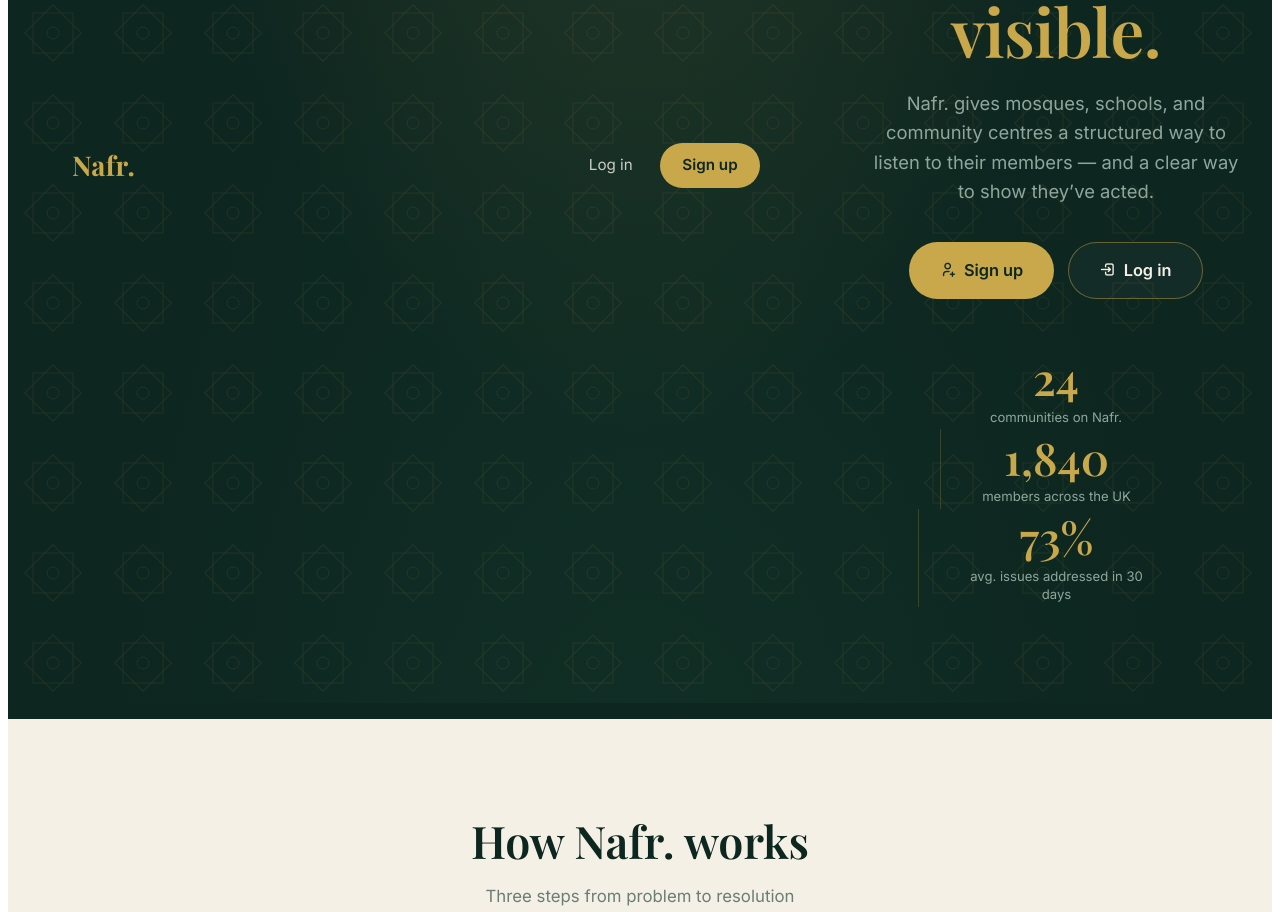
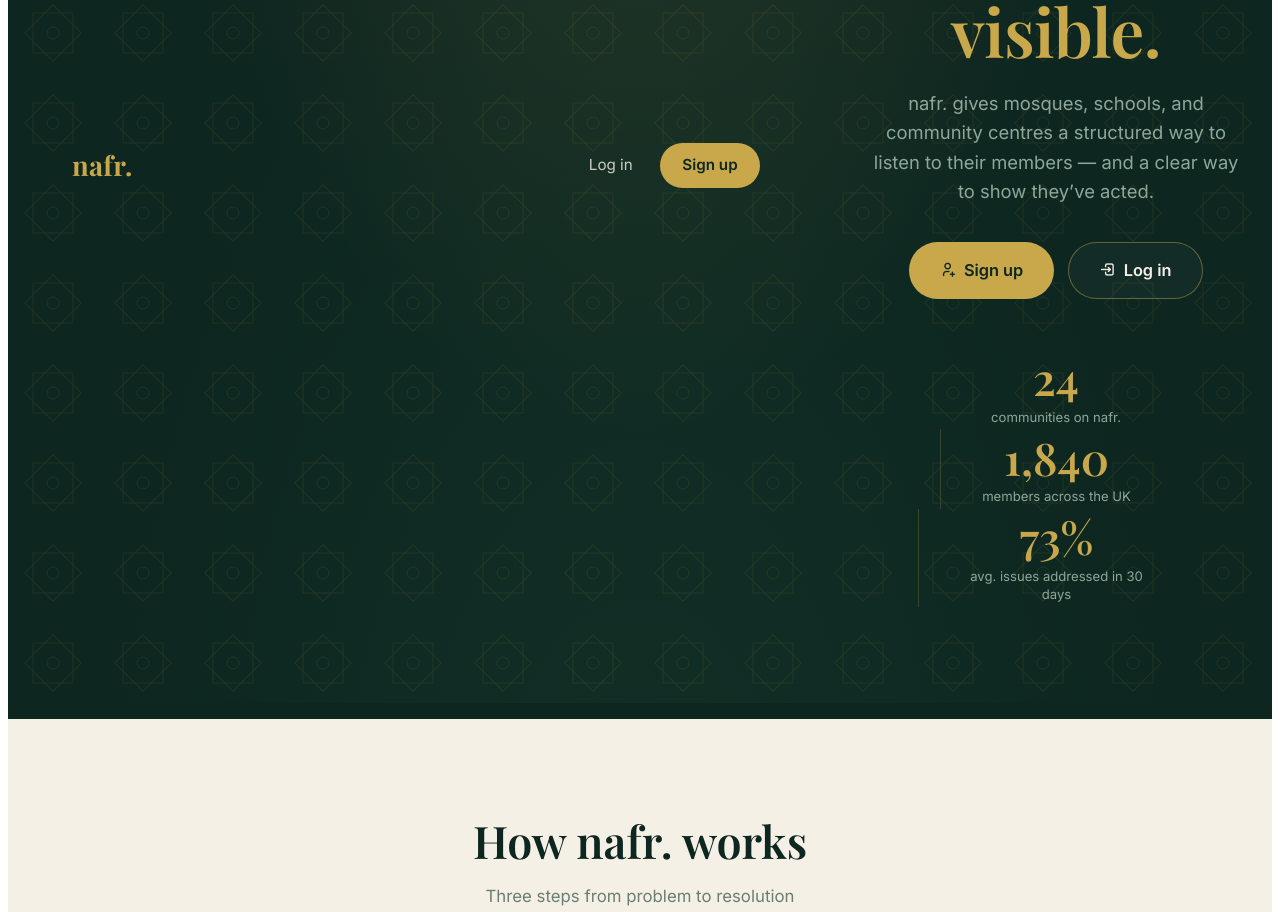
Before and after one commit to ZakariyahB/MAZURI, a React (Vite) app in the folder frontend/: page / in a window 1280 px wide. Shown: the part 380-1292 px from the top of the page. Built offline with nearby package versions, Linux system fonts and the light colour scheme; no server answers.

Commit message:
Implement new change 6

```diff
--- a/frontend/index.html
+++ b/frontend/index.html
@@ -3,7 +3,7 @@
   <head>
     <meta charset="UTF-8" />
     <meta name="viewport" content="width=device-width, initial-scale=1.0" />
-    <title>Nafr. — Community Feedback</title>
+    <title>nafr. — Community Feedback</title>
 
     <!-- Type: Playfair Display + Cormorant Garamond (serif display) + Inter (UI). -->
     <link rel="preconnect" href="https://fonts.googleapis.com" />
--- a/frontend/src/core/CoreApp.tsx
+++ b/frontend/src/core/CoreApp.tsx
@@ -64,7 +64,7 @@
     <nav className="cb-nav" aria-label="Primary">
       <div className="cb-brand-block">
         <button type="button" className="cb-brand" onClick={() => setView('landing')}>
-          Nafr.
+          nafr.
         </button>
         <span className="cb-brand-subtitle">Community feedback platform</span>
       </div>
--- a/frontend/src/pages/AuthPage.tsx
+++ b/frontend/src/pages/AuthPage.tsx
@@ -18,7 +18,7 @@
     <section className="cb-page cb-auth-page" aria-labelledby="auth-title">
       <header className="cb-view-header cb-view-header--stacked">
         <div>
-          <p className="cb-eyebrow">Welcome to Nafr.</p>
+          <p className="cb-eyebrow">Welcome to nafr.</p>
           <h2 id="auth-title">{mode === 'login' ? 'Log in to your communities.' : 'Create your account.'}</h2>
         </div>
 
--- a/frontend/src/pages/LandingPage.tsx
+++ b/frontend/src/pages/LandingPage.tsx
@@ -5,7 +5,7 @@
 };
 
 const stats = [
-  { num: '24', label: 'communities on Nafr.' },
+  { num: '24', label: 'communities on nafr.' },
   { num: '1,840', label: 'members across the UK' },
   { num: '73%', label: 'avg. issues addressed in 30 days' },
 ];
@@ -24,7 +24,7 @@
       {/* Hero — dark, full-bleed, with its own transparent header. */}
       <section className="cb-hero" aria-labelledby="landing-title">
         <header className="cb-landing-header">
-          <span className="cb-landing-brand">Nafr.</span>
+          <span className="cb-landing-brand">nafr.</span>
           <nav className="cb-landing-nav" aria-label="Landing">
             <button type="button" className="cb-signin-link" onClick={() => onAuth('login')}>
               Log in
@@ -47,7 +47,7 @@
           </h1>
 
           <p className="cb-hero-sub">
-            Nafr. gives mosques, schools, and community centres a structured way to listen to their
+            nafr. gives mosques, schools, and community centres a structured way to listen to their
             members — and a clear way to show they&rsquo;ve acted.
           </p>
 
@@ -76,7 +76,7 @@
       {/* Intro — cream, "How Nafr. works". */}
       <section className="cb-howitworks" aria-labelledby="how-title">
         <h2 id="how-title" className="cb-how-title">
-          How Nafr. works
+          How nafr. works
         </h2>
         <p className="cb-how-sub">Three steps from problem to resolution</p>
 
```
